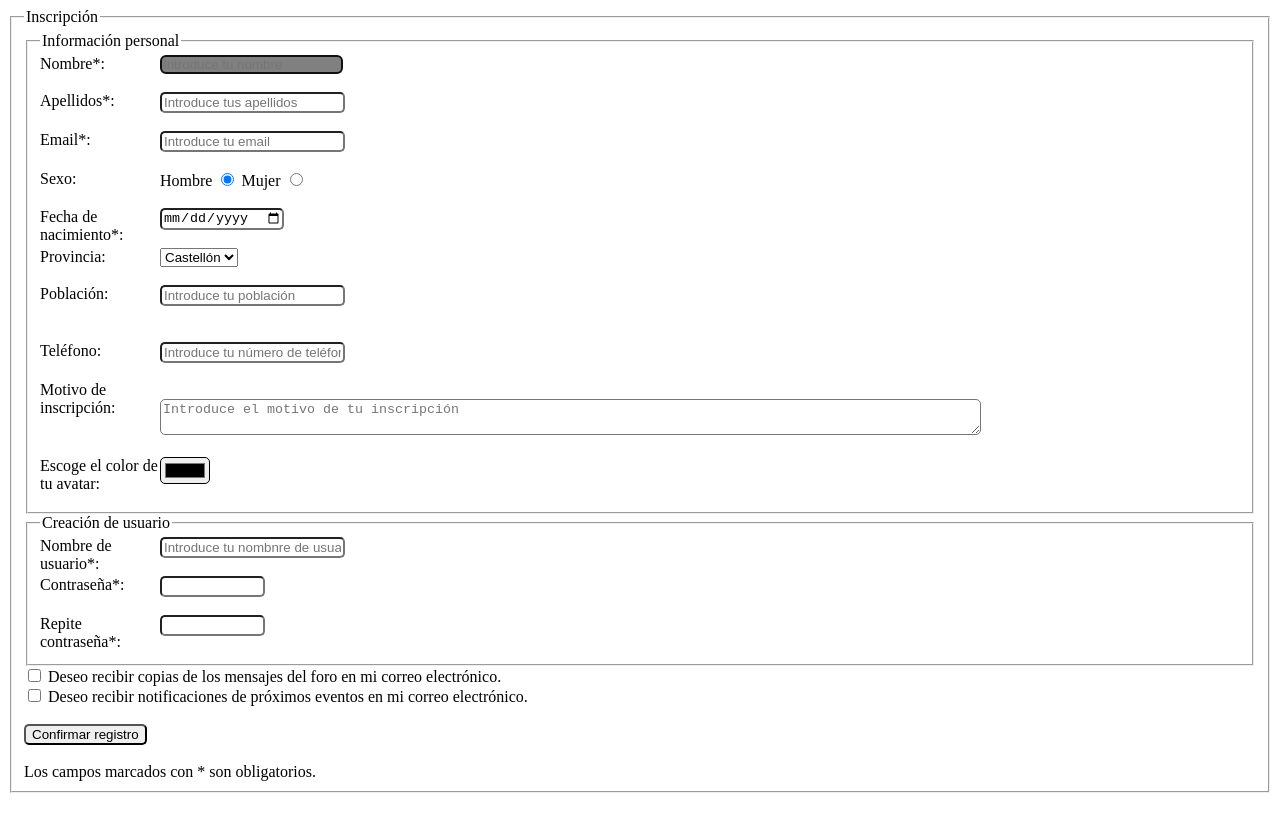
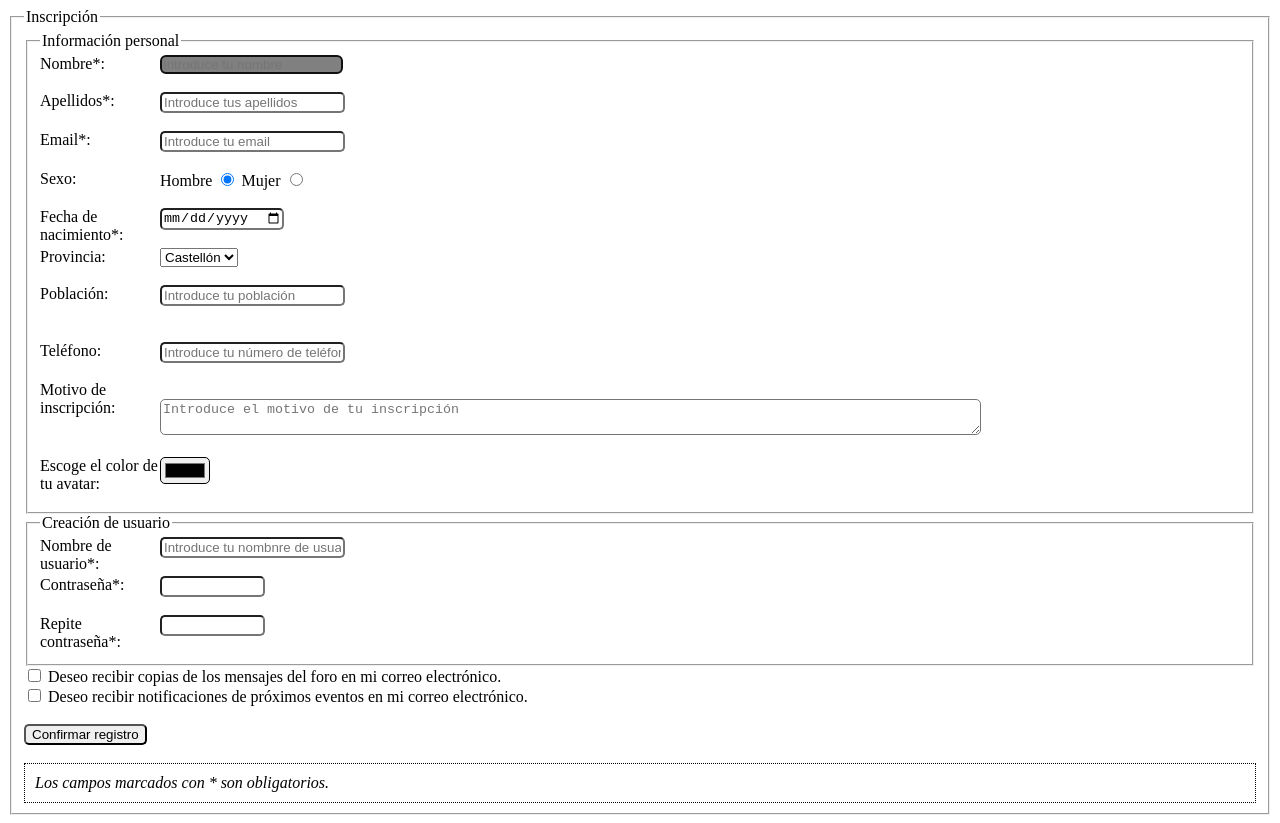
Before and after one commit to Raquelbegi/DIW, a plain HTML site: page U2/U2_Ej14.html in a window 1280 px wide. Before the commit the page ends 801 px from the top, so only its background shows below. Drawn offline with Linux system fonts and the light colour scheme.

Commit message:
Ejercicios

```diff
--- a/U2/U2_Ej14css.css
+++ b/U2/U2_Ej14css.css
@@ -16,3 +16,9 @@ textarea {
   max-height: 40px;
   overflow: auto;
 }
+
+.notas {
+  border: dotted 1px #000;
+  padding: 10px;
+  font-style: italic;
+}
```
